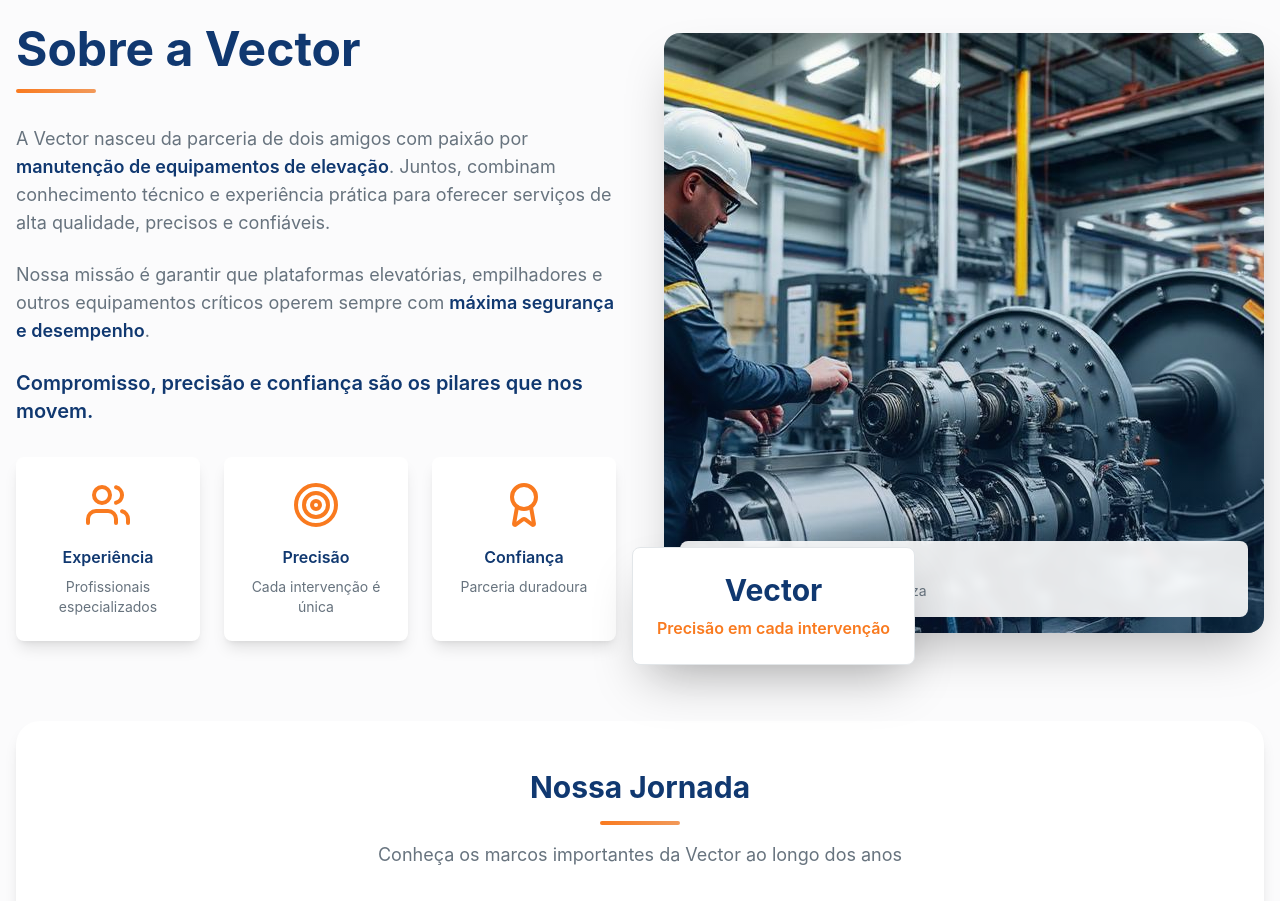
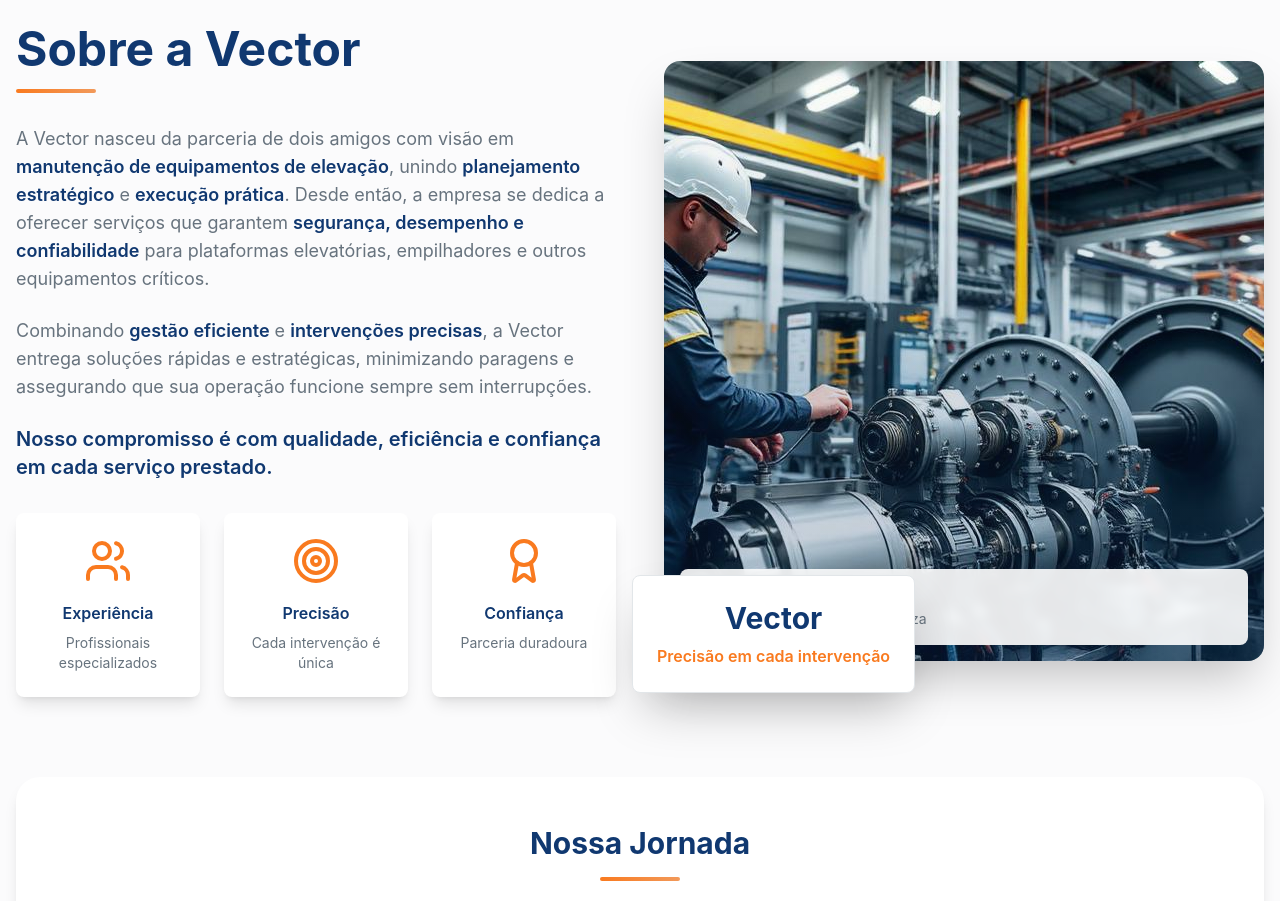
Before and after one commit to Magico-EVertonSouza/vector-precision-hub, a React (Vite) app: page / in a window 1280 px wide. Shown: the part 920-1821 px from the top of the page. Built offline with nearby package versions, Linux system fonts and the light colour scheme.

Commit message:
mensagem clara

```diff
--- a/src/components/About.tsx
+++ b/src/components/About.tsx
@@ -18,18 +18,19 @@ const About = () => {
             </div>
 
             <div className="space-y-6 text-lg text-muted-foreground">
-              <p>
-  A Vector nasceu da parceria de dois amigos com paixão por <span className="font-semibold text-primary">manutenção de equipamentos de elevação</span>.
-  Juntos, combinam conhecimento técnico e experiência prática para oferecer serviços de alta qualidade, precisos e confiáveis.
+   <p>
+  A Vector nasceu da parceria de dois amigos com visão em <span className="font-semibold text-primary">manutenção de equipamentos de elevação</span>, unindo <span className="font-semibold text-primary">planejamento estratégico</span> e <span className="font-semibold text-primary">execução prática</span>.
+  Desde então, a empresa se dedica a oferecer serviços que garantem <span className="font-semibold text-primary">segurança, desempenho e confiabilidade</span> para plataformas elevatórias, empilhadores e outros equipamentos críticos.
 </p>
 
 <p>
-  Nossa missão é garantir que plataformas elevatórias, empilhadores e outros equipamentos críticos operem sempre com <span className="font-semibold text-primary">máxima segurança e desempenho</span>.
+  Combinando <span className="font-semibold text-primary">gestão eficiente</span> e <span className="font-semibold text-primary">intervenções precisas</span>, a Vector entrega soluções rápidas e estratégicas, minimizando paragens e assegurando que sua operação funcione sempre sem interrupções.
 </p>
 
 <p className="font-semibold text-primary text-xl">
-  Compromisso, precisão e confiança são os pilares que nos movem.
+  Nosso compromisso é com <span className="font-semibold text-primary">qualidade, eficiência e confiança</span> em cada serviço prestado.
 </p>
+
 
             </div>
 
```
